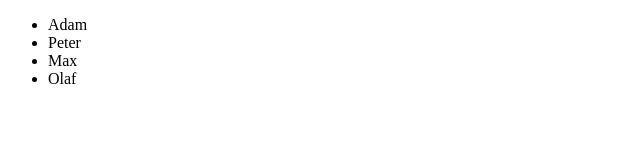
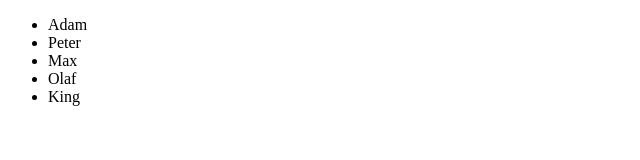
Before and after one commit to adamwise/test, a plain HTML site: page index.html in a window 1280 px wide. Shown: the full height of the page, 0-640 px from the left. Drawn offline with Linux system fonts and the light colour scheme.

```diff
--- a/index.html
+++ b/index.html
@@ -10,6 +10,7 @@
     <li>Peter</li>
     <li>Max</li>
     <li>Olaf</li>
+    <li>King</li>
   </ul>
 
 </body>
```
